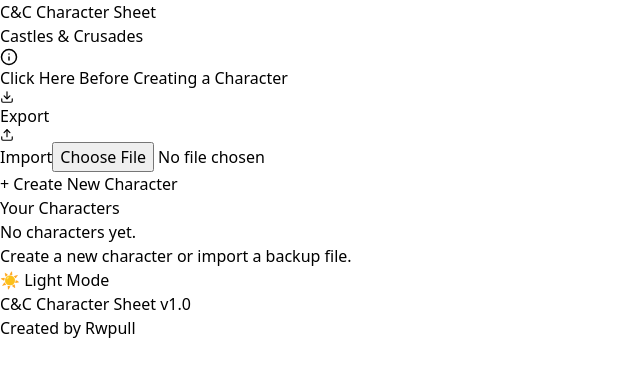
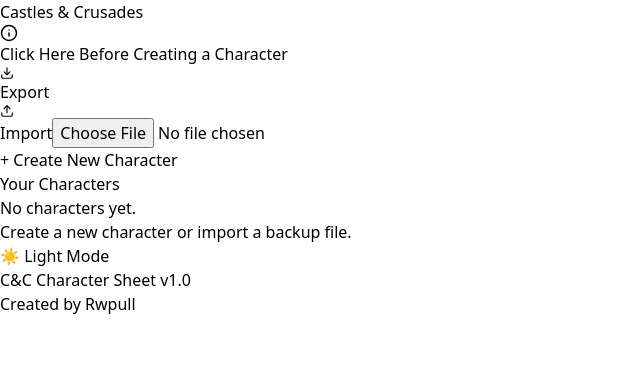
Before and after one commit to Rwpulley/cac-character-sheet, a React (Vite) app: page / in a window 1280 px wide. Shown: the top 376 px of the page, without its empty margins (0-640 px from the left). Built offline with nearby package versions, Linux system fonts and the light colour scheme.

Commit message:
Update App.tsx

```diff
--- a/src/App.tsx
+++ b/src/App.tsx
@@ -20,14 +20,16 @@
   const { toasts, dismissToast } = useToast();
   const [activeTab, setActiveTab] = useState<TabId>('main');
 
+  const theme = {
+    bg: isDarkTheme ? 'bg-gray-900' : 'bg-gray-100',
+    text: isDarkTheme ? 'text-white' : 'text-gray-900',
+  };
+
   // If no character selected, show character select screen
   if (!char) {
     return (
-      <div className={`min-h-screen ${isDarkTheme ? 'bg-gray-900 text-white' : 'bg-gray-100 text-gray-900'} p-4`}>
-        <div className="max-w-4xl mx-auto">
-          <h1 className="text-3xl font-bold text-center mb-6">C&C Character Sheet</h1>
-          <CharacterSelector />
-        </div>
+      <div className={`min-h-screen ${theme.bg} ${theme.text} p-4`}>
+        <CharacterSelector />
         <ToastContainer toasts={toasts} onDismiss={dismissToast} />
       </div>
     );
@@ -35,7 +37,7 @@
 
   // Character is selected - show character sheet
   return (
-    <div className={`min-h-screen ${isDarkTheme ? 'bg-gray-900 text-white' : 'bg-gray-100 text-gray-900'} p-4`}>
+    <div className={`min-h-screen ${theme.bg} ${theme.text} p-4`}>
       <div className="max-w-4xl mx-auto">
         {/* Tabs at top */}
         <TabBar activeTab={activeTab} onTabChange={setActiveTab} />
```
